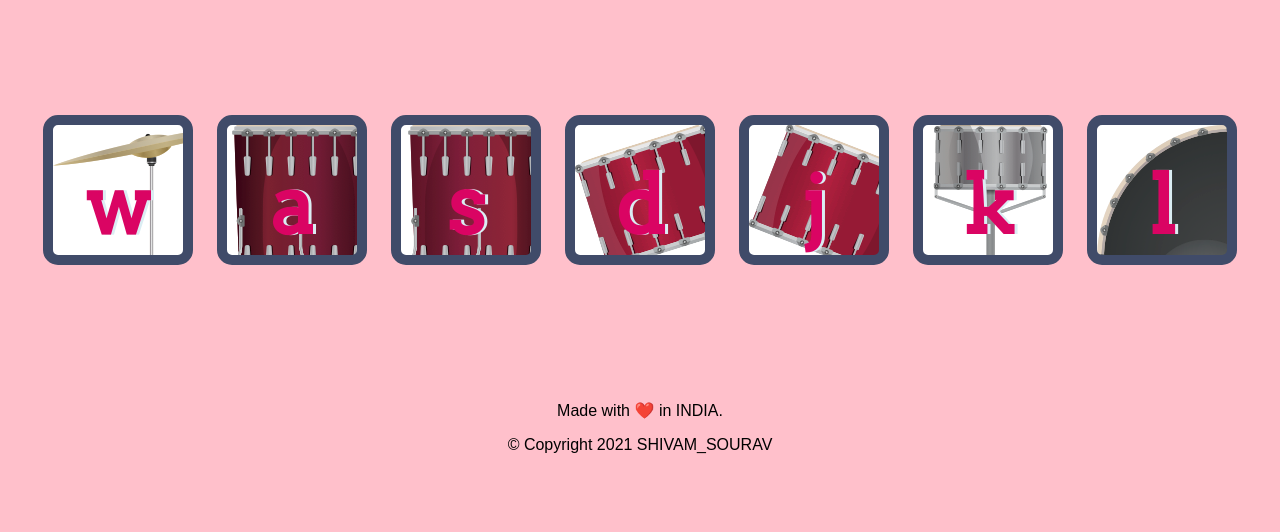
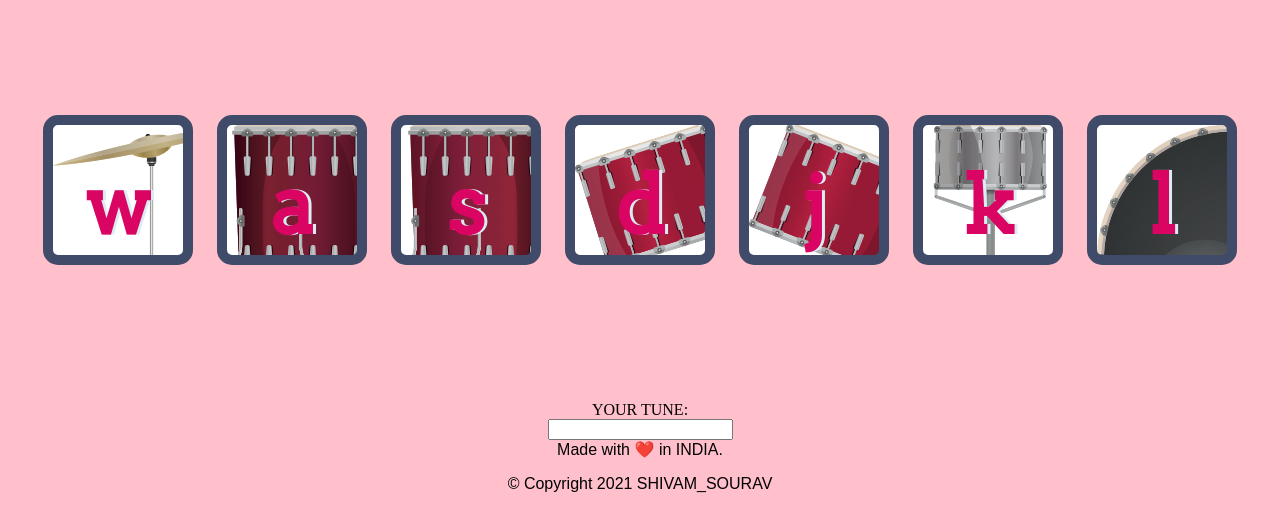
Before and after one commit to shivamsourav/instrument, a plain HTML site: page index.html in a window 1280 px wide. Shown: the part 174-706 px from the top of the page. Drawn offline with Linux system fonts and the light colour scheme.

Commit message:
Update index.html

```diff
--- a/index.html
+++ b/index.html
@@ -20,6 +20,11 @@
     <button class="k drum">k</button>
     <button class="l drum">l</button>
   </div>
+<form class="tune" action="index.html" method="post">
+    <label for="">YOUR TUNE:</label><br>
+    <input type="text" name="" value="">
+
+  </form>
 
 
   <footer>
```
